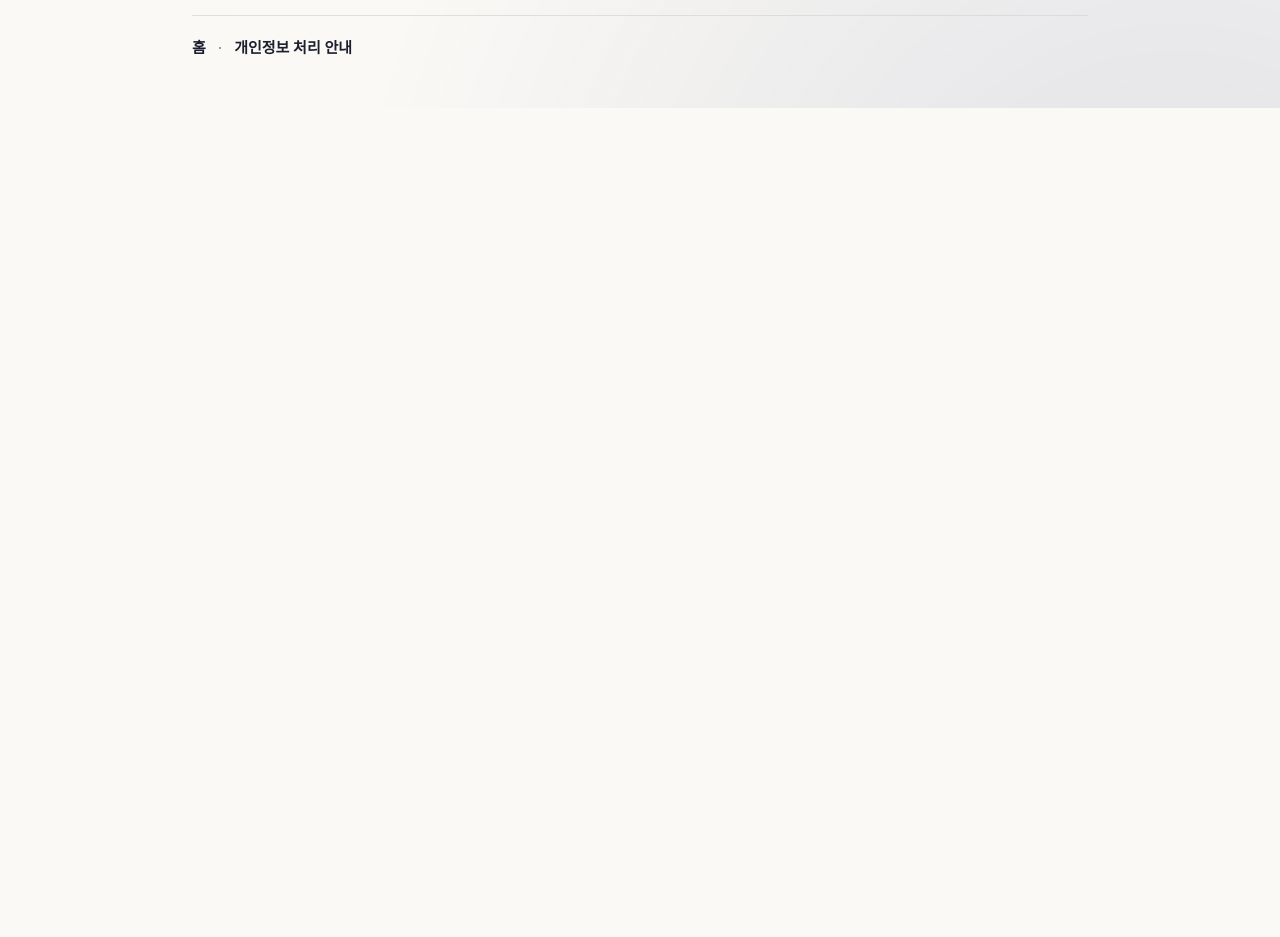
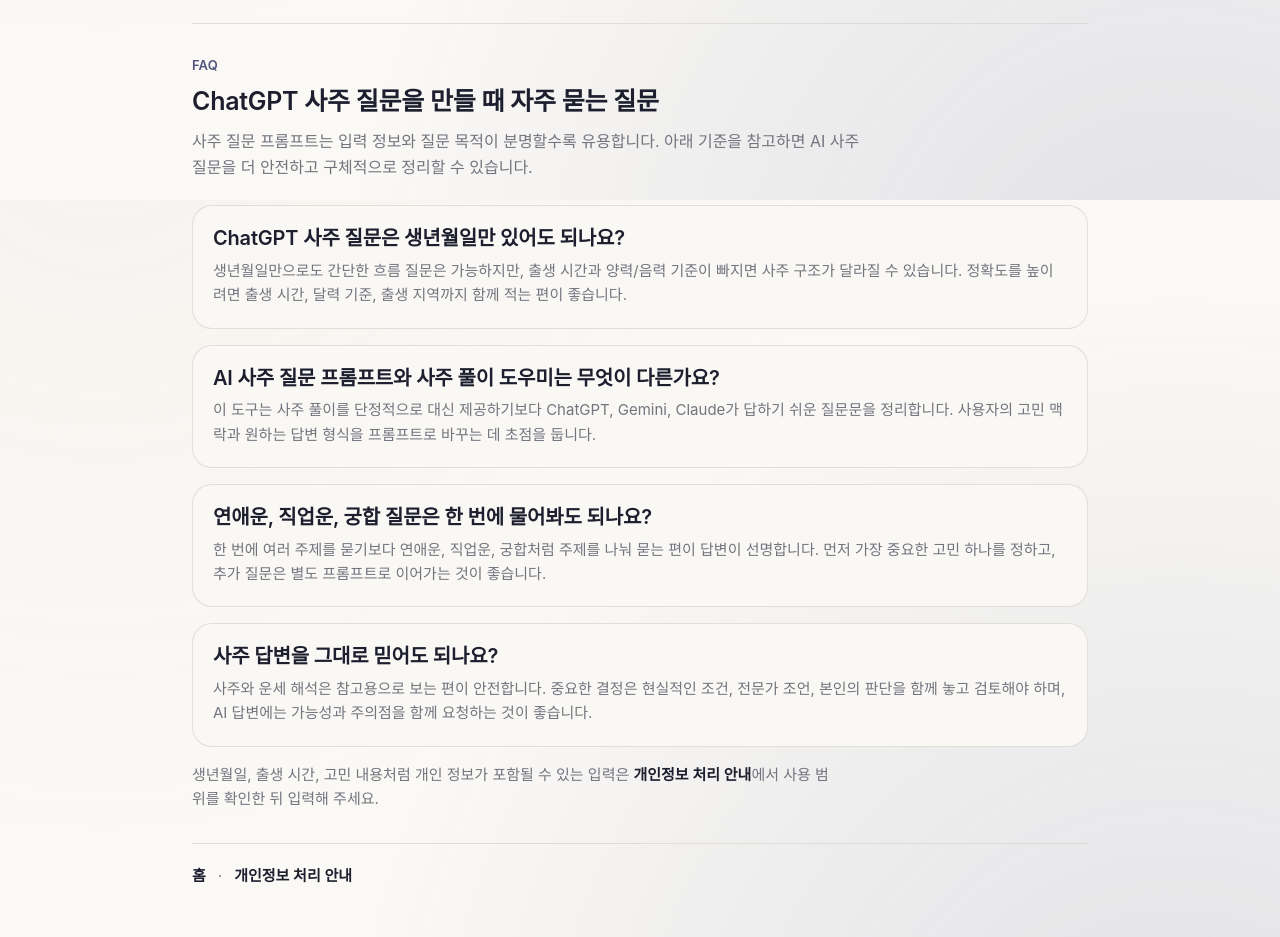
Before and after one commit to song-chaeyoung/SajuPrompt, a Next.js app: page /guide/chatgpt-saju-prompt in a window 1280 px wide. Shown: the part 1400-2337 px from the top of the page. Before the commit the page ends 1508 px from the top, so only its background shows below. Built offline with nearby package versions, Linux system fonts and the light colour scheme; no server answers; a web font is replaced by a local one.

Commit message:
feat: add SEO FAQ and AEO crawler rules

```diff
--- a/app/guide/chatgpt-saju-prompt/page.tsx
+++ b/app/guide/chatgpt-saju-prompt/page.tsx
@@ -31,6 +31,29 @@
     title: "답변 형식을 지정합니다",
     description:
       "전체 흐름, 주의할 시기, 실행 조언처럼 받고 싶은 결과 형태를 분명히 씁니다.",
+  },
+];
+
+const FAQ_ITEMS = [
+  {
+    question: "ChatGPT 사주 질문은 생년월일만 있어도 되나요?",
+    answer:
+      "생년월일만으로도 간단한 흐름 질문은 가능하지만, 출생 시간과 양력/음력 기준이 빠지면 사주 구조가 달라질 수 있습니다. 정확도를 높이려면 출생 시간, 달력 기준, 출생 지역까지 함께 적는 편이 좋습니다.",
+  },
+  {
+    question: "AI 사주 질문 프롬프트와 사주 풀이 도우미는 무엇이 다른가요?",
+    answer:
+      "이 도구는 사주 풀이를 단정적으로 대신 제공하기보다 ChatGPT, Gemini, Claude가 답하기 쉬운 질문문을 정리합니다. 사용자의 고민 맥락과 원하는 답변 형식을 프롬프트로 바꾸는 데 초점을 둡니다.",
+  },
+  {
+    question: "연애운, 직업운, 궁합 질문은 한 번에 물어봐도 되나요?",
+    answer:
+      "한 번에 여러 주제를 묻기보다 연애운, 직업운, 궁합처럼 주제를 나눠 묻는 편이 답변이 선명합니다. 먼저 가장 중요한 고민 하나를 정하고, 추가 질문은 별도 프롬프트로 이어가는 것이 좋습니다.",
+  },
+  {
+    question: "사주 답변을 그대로 믿어도 되나요?",
+    answer:
+      "사주와 운세 해석은 참고용으로 보는 편이 안전합니다. 중요한 결정은 현실적인 조건, 전문가 조언, 본인의 판단을 함께 놓고 검토해야 하며, AI 답변에는 가능성과 주의점을 함께 요청하는 것이 좋습니다.",
   },
 ];
 
@@ -197,6 +220,50 @@
           </div>
         </section>
 
+        <section className="mt-10 border-t border-border/70 pt-8">
+          <div className="max-w-2xl space-y-3">
+            <p className="type-caption font-semibold tracking-[0.08em] text-primary/80">
+              FAQ
+            </p>
+            <h2 className="type-title-md font-semibold text-foreground">
+              ChatGPT 사주 질문을 만들 때 자주 묻는 질문
+            </h2>
+            <p className="type-body text-muted-foreground">
+              사주 질문 프롬프트는 입력 정보와 질문 목적이 분명할수록
+              유용합니다. 아래 기준을 참고하면 AI 사주 질문을 더 안전하고
+              구체적으로 정리할 수 있습니다.
+            </p>
+          </div>
+
+          <dl className="mt-6 grid gap-4">
+            {FAQ_ITEMS.map((item) => (
+              <div
+                key={item.question}
+                className="rounded-[1.25rem] border border-border/70 bg-[color-mix(in_oklch,var(--background)_76%,var(--card)_24%)] p-5"
+              >
+                <dt className="type-title-sm font-semibold text-foreground">
+                  {item.question}
+                </dt>
+                <dd className="mt-2 type-body-sm text-muted-foreground">
+                  {item.answer}
+                </dd>
+              </div>
+            ))}
+          </dl>
+
+          <p className="mt-4 type-body-sm text-muted-foreground">
+            생년월일, 출생 시간, 고민 내용처럼 개인 정보가 포함될 수 있는
+            입력은{" "}
+            <Link
+              href={PRIVACY_PATH}
+              className="font-semibold text-foreground underline-offset-4 hover:underline"
+            >
+              개인정보 처리 안내
+            </Link>
+            에서 사용 범위를 확인한 뒤 입력해 주세요.
+          </p>
+        </section>
+
         <footer className="mt-8 flex flex-wrap items-center gap-3 border-t border-border/70 pt-5 type-body-sm text-muted-foreground">
           <Link
             href="/"
--- a/app/robots.ts
+++ b/app/robots.ts
@@ -4,10 +4,16 @@
 
 export default function robots(): MetadataRoute.Robots {
   return {
-    rules: {
-      userAgent: "*",
-      allow: "/",
-    },
+    rules: [
+      {
+        userAgent: "*",
+        allow: "/",
+      },
+      {
+        userAgent: ["OAI-SearchBot", "ChatGPT-User"],
+        allow: "/",
+      },
+    ],
     sitemap: getAbsoluteUrl("/sitemap.xml"),
   };
 }
```
Also changed, not shown: 1 other file (tests, documents, lock files or other folders).
